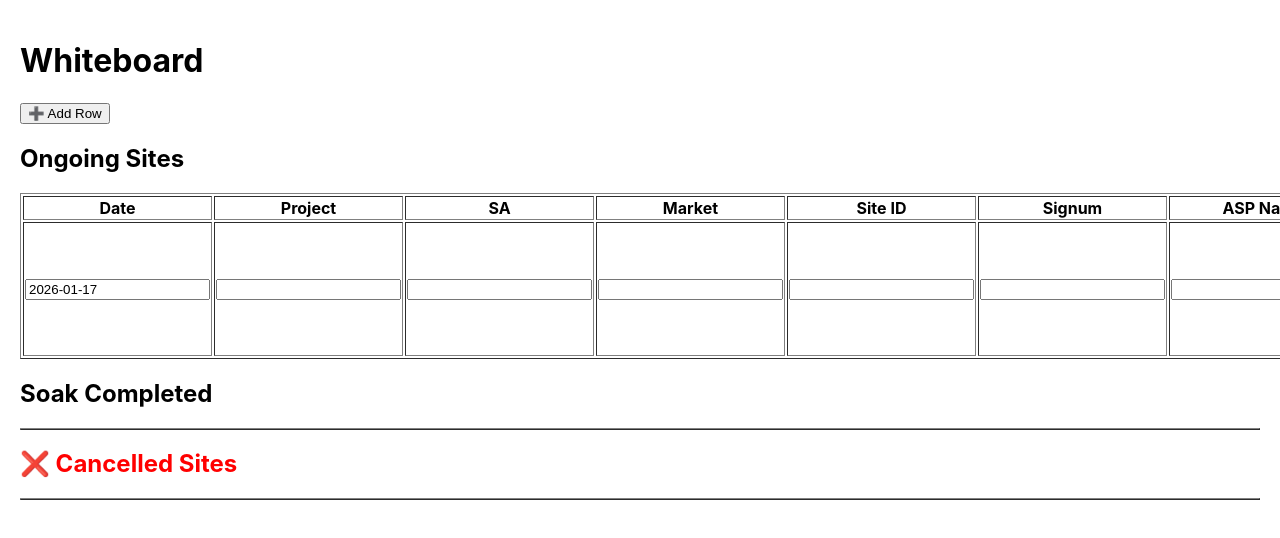
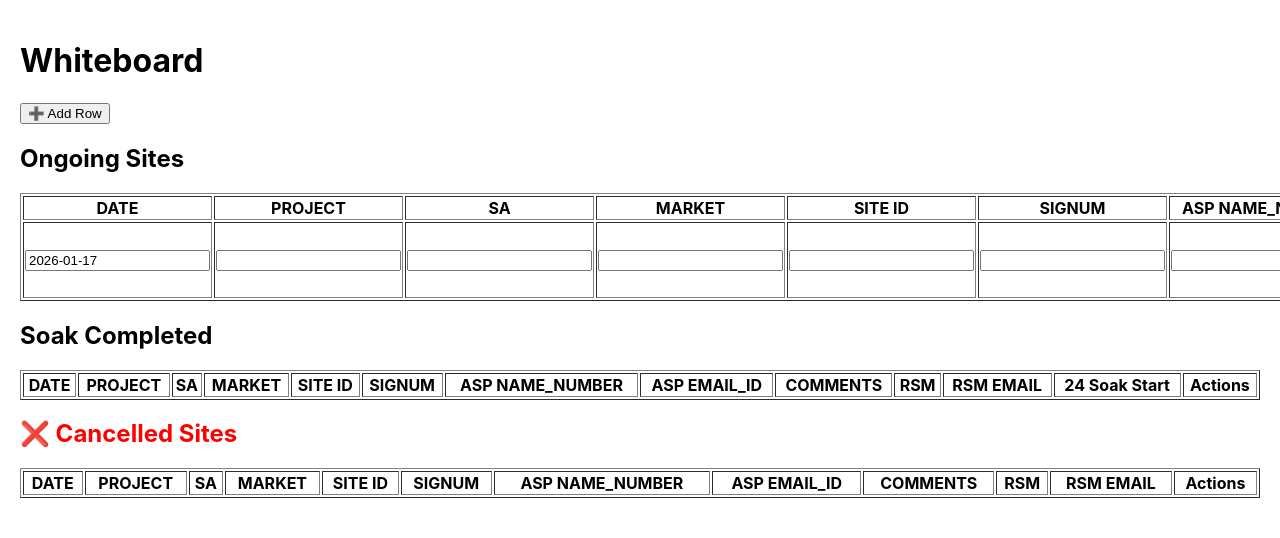
Before and after one commit to singhvivekbahadur-sudo/whiteboard-ui, a React (Create React App) app: page / in a window 1280 px wide. Both pictures are taken after a click on the button "➕ Add Row". Shown: the top 538 px of the page. Built offline with nearby package versions, Linux system fonts and the light colour scheme.

Commit message:
WB stable: autofill + email + 24hr soak auto delete

```diff
--- a/src/App.js
+++ b/src/App.js
@@ -1,13 +1,25 @@
 import React, { useEffect, useState } from "react";
 import emailjs from "@emailjs/browser";
 
-/* ================= EMAILJS CONFIG ================= */
-const EMAILJS_SERVICE_ID = "service_m1ki0js";
-const EMAILJS_TEMPLATE_ID = "template_tkia51p";
-const EMAILJS_PUBLIC_KEY = "a1fQr9xeIiL4hJlH8";
-/* ================================================== */
+const EMAIL_SERVICE_ID = "service_m1ki0js";
+const EMAIL_TEMPLATE_ID = "template_tkia51p";
+const EMAIL_PUBLIC_KEY = "a1fQr9xeIiL4hJlH8";
 
-emailjs.init(EMAILJS_PUBLIC_KEY);
+/* ---------------- AUTOFILL CONFIG ---------------- */
+const MARKET_RANGES = [
+  { from: 0, to: 8, market: "PNW", rsm: "Jesus Ruben", email: "jesus.ruben.luna@ericsson.com" },
+  { from: 10, to: 17, market: "MTN", rsm: "Supashya Saurav", email: "supashya.saurav@ericsson.com" },
+  { from: 20, to: 27, market: "SW", rsm: "Vivek Kumar", email: "vivek.j.kumar@ericsson.com" },
+  { from: 30, to: 38, market: "NoCal", rsm: "Jesus Ruben", email: "jesus.ruben.luna@ericsson.com" },
+  { from: 40, to: 54, market: "SoCal", rsm: "Vivek Kumar", email: "vivek.j.kumar@ericsson.com" },
+  { from: 142, to: 151, market: "Florida", rsm: "Vivek Singh", email: "vivek.bahadur.s.singh@ericsson.com" },
+  { from: 152, to: 164, market: "CAR/TN", rsm: "Vivek Singh", email: "vivek.bahadur.s.singh@ericsson.com" },
+  { from: 168, to: 177, market: "GA/AL", rsm: "Isaac David", email: "isaac.david.perez@ericsson.com" },
+  { from: 188, to: 198, market: "GP", rsm: "Fernando Gonzalez", email: "fernando.balderrama.gonzalez@ericsson.com" },
+  { from: 202, to: 210, market: "IL/WI", rsm: "Irwing Perez", email: "irwing.esquivel.perez@ericsson.com" },
+  { from: 214, to: 219, market: "KS/MO", rsm: "Supashya Saurav", email: "supashya.saurav@ericsson.com" },
+  { from: 224, to: 233, market: "MI/IN/KY", rsm: "Carlos Adrian", email: "carlos.adrian.melo@ericsson.com" }
+];
 
 const emptyRow = {
   date: new Date().toISOString().slice(0, 10),
@@ -23,42 +35,37 @@ const emptyRow = {
   rsm_email: ""
 };
 
-const MARKET_RANGES = [
-  { from: 0, to: 8, market: "PNW", rsm: "Jesus Ruben", email: "jesus.ruben.luna@ericsson.com" },
-  { from: 10, to: 17, market: "MTN", rsm: "Supashya Saurav", email: "supashya.saurav@ericsson.com" },
-  { from: 20, to: 27, market: "SW", rsm: "Vivek Kumar", email: "vivek.j.kumar@ericsson.com" },
-  { from: 30, to: 38, market: "NoCal", rsm: "Jesus Ruben", email: "jesus.ruben.luna@ericsson.com" },
-  { from: 40, to: 54, market: "SoCal", rsm: "Vivek Kumar", email: "vivek.j.kumar@ericsson.com" },
-  { from: 142, to: 151, market: "Florida", rsm: "Vivek Singh", email: "vivek.bahadur.s.singh@ericsson.com" },
-  { from: 152, to: 164, market: "CAR/TN", rsm: "Vivek Singh", email: "vivek.bahadur.s.singh@ericsson.com" }
-];
-
 export default function App() {
   const [rows, setRows] = useState([]);
   const [soakRows, setSoakRows] = useState([]);
-  const [cancelledRows, setCancelledRows] = useState([]);
+  const [cancelRows, setCancelRows] = useState([]);
 
+  /* -------- LOAD & AUTO DELETE 24HR SOAK -------- */
   useEffect(() => {
+    const now = Date.now();
     setRows(JSON.parse(localStorage.getItem("wb_rows") || "[]"));
-    setSoakRows(JSON.parse(localStorage.getItem("wb_soak") || "[]"));
-    setCancelledRows(JSON.parse(localStorage.getItem("wb_cancel") || "[]"));
+    setCancelRows(JSON.parse(localStorage.getItem("wb_cancel") || "[]"));
+    setSoakRows(
+      JSON.parse(localStorage.getItem("wb_soak") || "[]")
+        .filter(r => now - new Date(r.soak_start_time).getTime() < 24 * 60 * 60 * 1000)
+    );
   }, []);
 
   useEffect(() => localStorage.setItem("wb_rows", JSON.stringify(rows)), [rows]);
   useEffect(() => localStorage.setItem("wb_soak", JSON.stringify(soakRows)), [soakRows]);
-  useEffect(() => localStorage.setItem("wb_cancel", JSON.stringify(cancelledRows)), [cancelledRows]);
+  useEffect(() => localStorage.setItem("wb_cancel", JSON.stringify(cancelRows)), [cancelRows]);
 
   const addRow = () => setRows([...rows, { ...emptyRow }]);
-  const deleteRow = index => setRows(rows.filter((_, i) => i !== index));
 
-  const extractPrefix = value => {
-    const m = value.match(/\d{3}/);
-    return m ? parseInt(m[0], 10) : null;
+  /* ---------------- AUTOFILL LOGIC ---------------- */
+  const extractPrefix = (val) => {
+    const m = val.match(/\d{3,}/);
+    return m ? parseInt(m[0].substring(0, 3), 10) : null;
   };
 
-  const update = (index, field, value) => {
+  const update = (i, field, value) => {
     const updated = [...rows];
-    const row = { ...updated[index], [field]: value };
+    let row = { ...updated[i], [field]: value };
 
     if (field === "site_id") {
       const prefix = extractPrefix(value);
@@ -72,63 +79,66 @@ export default function App() {
       }
     }
 
-    updated[index] = row;
+    updated[i] = row;
     setRows(updated);
   };
 
-  /* 🔍 DEBUG EMAIL FUNCTION */
-  const sendSoakEmail = row => {
-    const to_email = [row.rsm_email, row.asp_email_id]
-      .filter(Boolean)
-      .join(",");
+  const moveToSoak = async (i) => {
+    const row = { ...rows[i], soak_start_time: new Date().toISOString() };
 
-    console.log("👉 EMAIL TRYING TO SEND TO:", to_email);
+    try {
+      await emailjs.send(
+        EMAIL_SERVICE_ID,
+        EMAIL_TEMPLATE_ID,
+        {
+          to_email: `${row.rsm_email}${row.asp_email_id ? "," + row.asp_email_id : ""}`,
+          ...row
+        },
+        EMAIL_PUBLIC_KEY
+      );
+    } catch (e) {
+      console.error("Email failed", e);
+    }
 
-    emailjs
-      .send(
-        EMAILJS_SERVICE_ID,
-        EMAILJS_TEMPLATE_ID,
-        { ...row, to_email }
-      )
-      .then(
-        res => console.log("✅ EMAIL SENT SUCCESS", res),
-        err => console.error("❌ EMAIL FAILED", err)
-      );
+    setSoakRows([...soakRows, row]);
+    setRows(rows.filter((_, idx) => idx !== i));
   };
 
-  const moveToSoak = index => {
-    const row = rows[index];
-    sendSoakEmail(row);
-    setSoakRows([...soakRows, row]);
-    deleteRow(index);
+  const cancelSite = (i) => {
+    setCancelRows([...cancelRows, rows[i]]);
+    setRows(rows.filter((_, idx) => idx !== i));
   };
 
-  const cancelRow = index => {
-    const row = rows[index];
-    setCancelledRows([...cancelledRows, row]);
-    deleteRow(index);
-  };
+  const renderHeaders = (extra = []) => (
+    <thead>
+      <tr>
+        {Object.keys(emptyRow).map(h => <th key={h}>{h.replace("_", " ").toUpperCase()}</th>)}
+        {extra.map(h => <th key={h}>{h}</th>)}
+        <th>Actions</th>
+      </tr>
+    </thead>
+  );
 
-  const renderRow = (row, i, actions) => (
+  const renderRow = (r, i, readOnly, extra = null) => (
     <tr key={i}>
-      <td><input value={row.date} onChange={e => update(i,"date",e.target.value)} readOnly={!actions} /></td>
-      <td><input value={row.project} onChange={e => update(i,"project",e.target.value)} readOnly={!actions} /></td>
-      <td><input value={row.sa} onChange={e => update(i,"sa",e.target.value)} readOnly={!actions} /></td>
-      <td><input value={row.market} readOnly /></td>
-      <td><input value={row.site_id} onChange={e => update(i,"site_id",e.target.value)} readOnly={!actions} /></td>
-      <td><input value={row.signum} onChange={e => update(i,"signum",e.target.value)} readOnly={!actions} /></td>
-      <td><input value={row.asp_name_number} onChange={e => update(i,"asp_name_number",e.target.value)} readOnly={!actions} /></td>
-      <td><input value={row.asp_email_id} onChange={e => update(i,"asp_email_id",e.target.value)} readOnly={!actions} /></td>
-      <td><input value={row.comments} onChange={e => update(i,"comments",e.target.value)} readOnly={!actions} /></td>
-      <td><input value={row.rsm} readOnly /></td>
-      <td><input value={row.rsm_email} readOnly /></td>
-      {actions && (
-        <td>
-          <button onClick={() => moveToSoak(i)}>➡ Move to Soak</button>
-          <button onClick={() => cancelRow(i)}>❌ Cancel</button>
-          <button onClick={() => deleteRow(i)}>🗑</button>
+      {Object.keys(emptyRow).map(k => (
+        <td key={k}>
+          <input
+            value={r[k] || ""}
+            readOnly={readOnly}
+            onChange={e => !readOnly && update(i, k, e.target.value)}
+          />
         </td>
-      )}
+      ))}
+      {extra}
+      <td>
+        {!readOnly && (
+          <>
+            <button onClick={() => moveToSoak(i)}>➡ Soak</button>
+            <button onClick={() => cancelSite(i)}>❌ Cancel</button>
+          </>
+        )}
+      </td>
     </tr>
   );
 
@@ -139,24 +149,24 @@ export default function App() {
 
       <h2>Ongoing Sites</h2>
       <table border="1" width="100%">
-        <thead>
-          <tr>
-            <th>Date</th><th>Project</th><th>SA</th><th>Market</th><th>Site ID</th>
-            <th>Signum</th><th>ASP Name</th><th>ASP Email</th>
-            <th>Comments</th><th>RSM</th><th>RSM Email</th><th>Actions</th>
-          </tr>
-        </thead>
-        <tbody>{rows.map((r,i)=>renderRow(r,i,true))}</tbody>
+        {renderHeaders()}
+        <tbody>{rows.map((r, i) => renderRow(r, i, false))}</tbody>
       </table>
 
       <h2>Soak Completed</h2>
       <table border="1" width="100%">
-        <tbody>{soakRows.map((r,i)=>renderRow(r,i,false))}</tbody>
+        {renderHeaders(["24 Soak Start"])}
+        <tbody>
+          {soakRows.map((r, i) =>
+            renderRow(r, i, true, <td>{new Date(r.soak_start_time).toLocaleString()}</td>)
+          )}
+        </tbody>
       </table>
 
-      <h2 style={{ color:"red" }}>❌ Cancelled Sites</h2>
+      <h2 style={{ color: "red" }}>❌ Cancelled Sites</h2>
       <table border="1" width="100%">
-        <tbody>{cancelledRows.map((r,i)=>renderRow(r,i,false))}</tbody>
+        {renderHeaders()}
+        <tbody>{cancelRows.map((r, i) => renderRow(r, i, true))}</tbody>
       </table>
     </div>
   );
```
